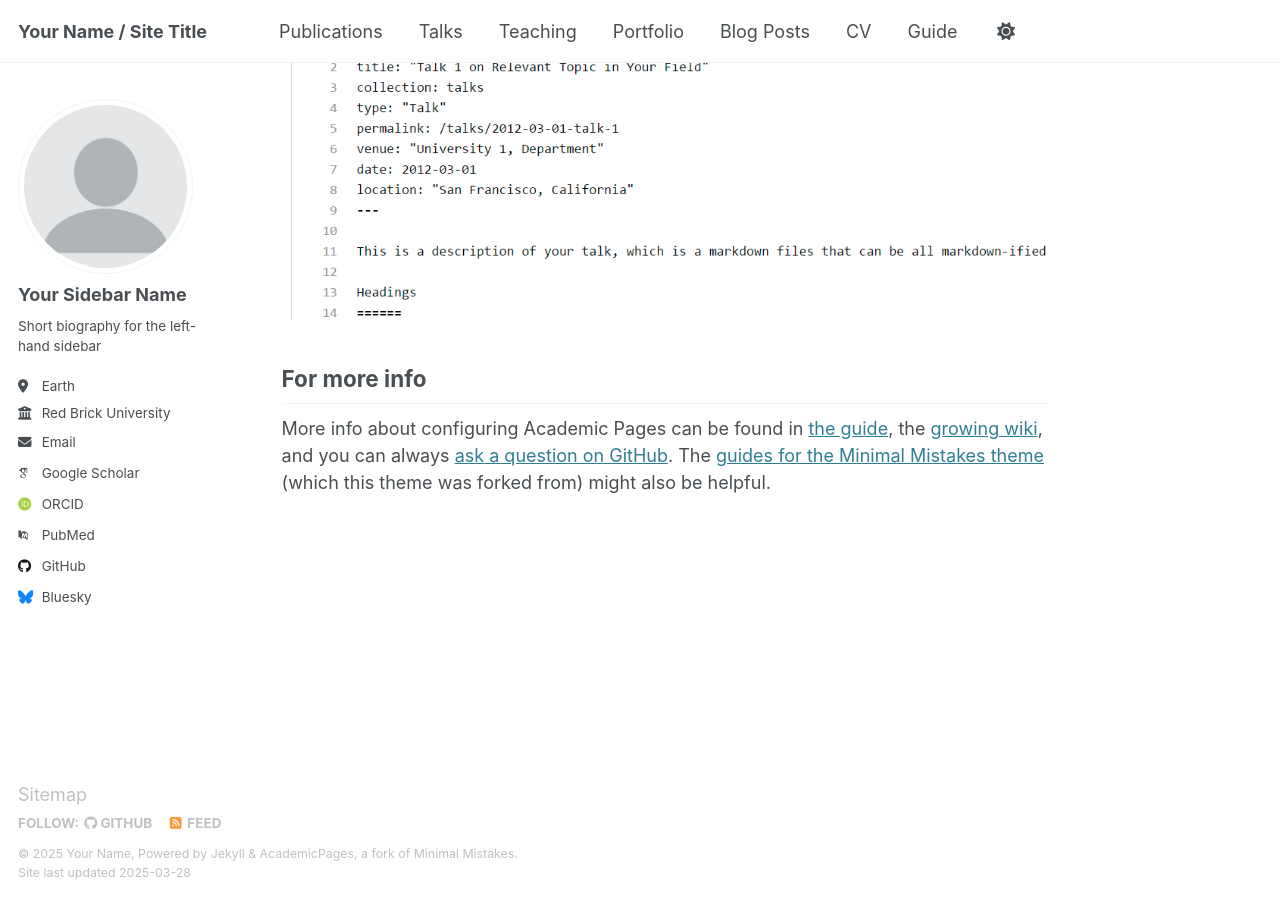
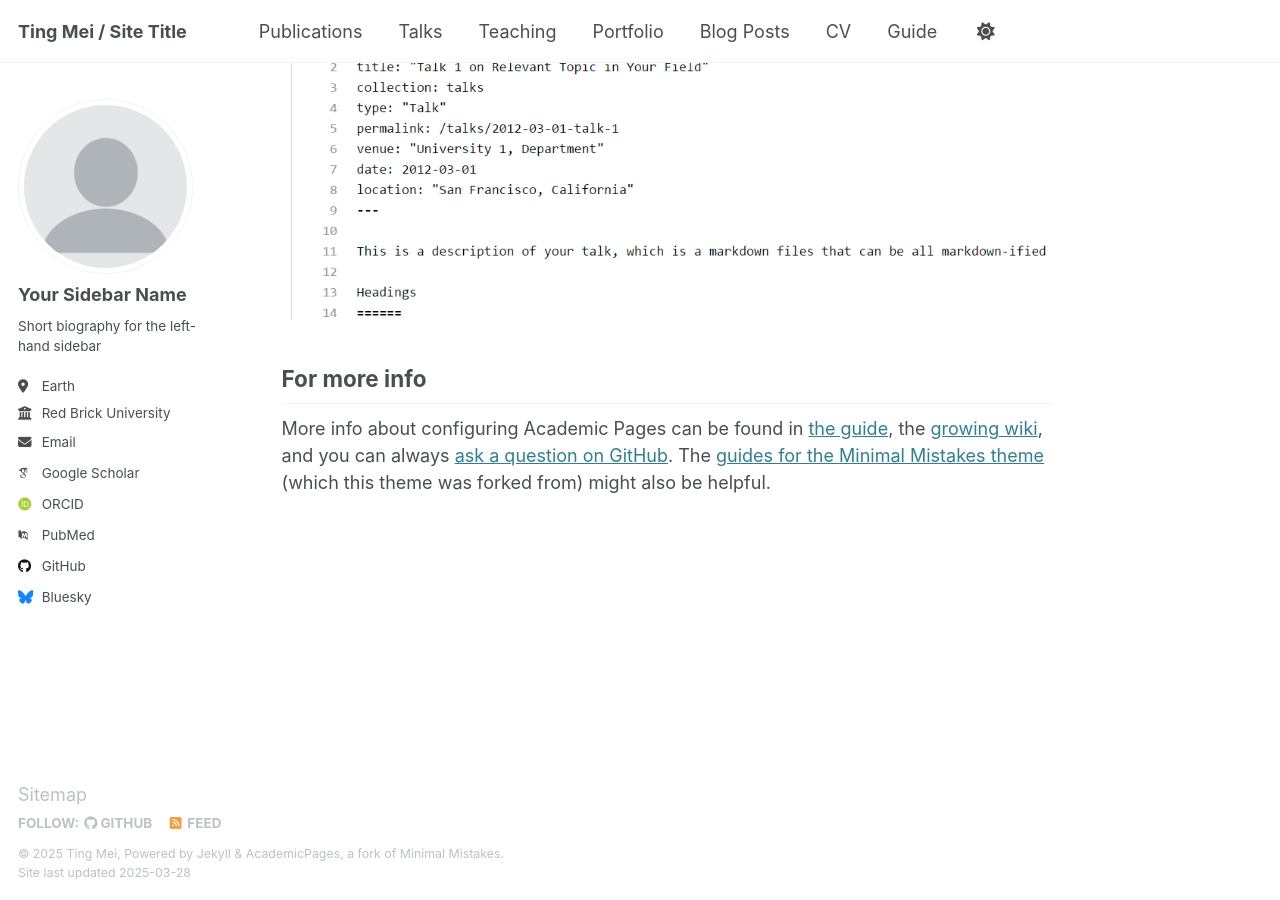
Before and after one commit to ting-bingersoda/about, a Jekyll site: the page built from _pages/about.md, in a window 1280 px wide and 900 px high, scrolled down 2635 px. Built offline with Jekyll 4.4.1, drawn with Linux system fonts in a browser that asks for light colours; some web fonts are replaced.

Commit message:
Update _config.yml

```diff
--- a/_config.yml
+++ b/_config.yml
@@ -9,13 +9,13 @@
 # Basic Site Settings
 locale                   : "en-US"
 site_theme               : "default"
-title                    : "Your Name / Site Title"
+title                    : "Ting Mei / Site Title"
 title_separator          : "-"
-name                     : &name "Your Name"
-description              : &description "personal description"
-url                      : https://academicpages.github.io # the base hostname & protocol for your site e.g. "https://[your GitHub username].github.io"
-baseurl                  : "" # the subpath of your site, e.g. "/blog"
-repository               : "academicpages/academicpages.github.io"
+name                     : &name "Ting Mei"
+description              : &description "baby shark du du du du du"
+url                      : https://ting-bingersoda.github.io # the base hostname & protocol for your site e.g. "https://[your GitHub username].github.io"
+baseurl                  : "/about" # the subpath of your site, e.g. "/blog"
+repository               : "about/ting-bingersoda.github.io"
 
 # Site Author - The following control what appear as part of the author content on the side bar.
 #               If a field is blank the icon and link will not appear, otherwise it will be shown.
```
